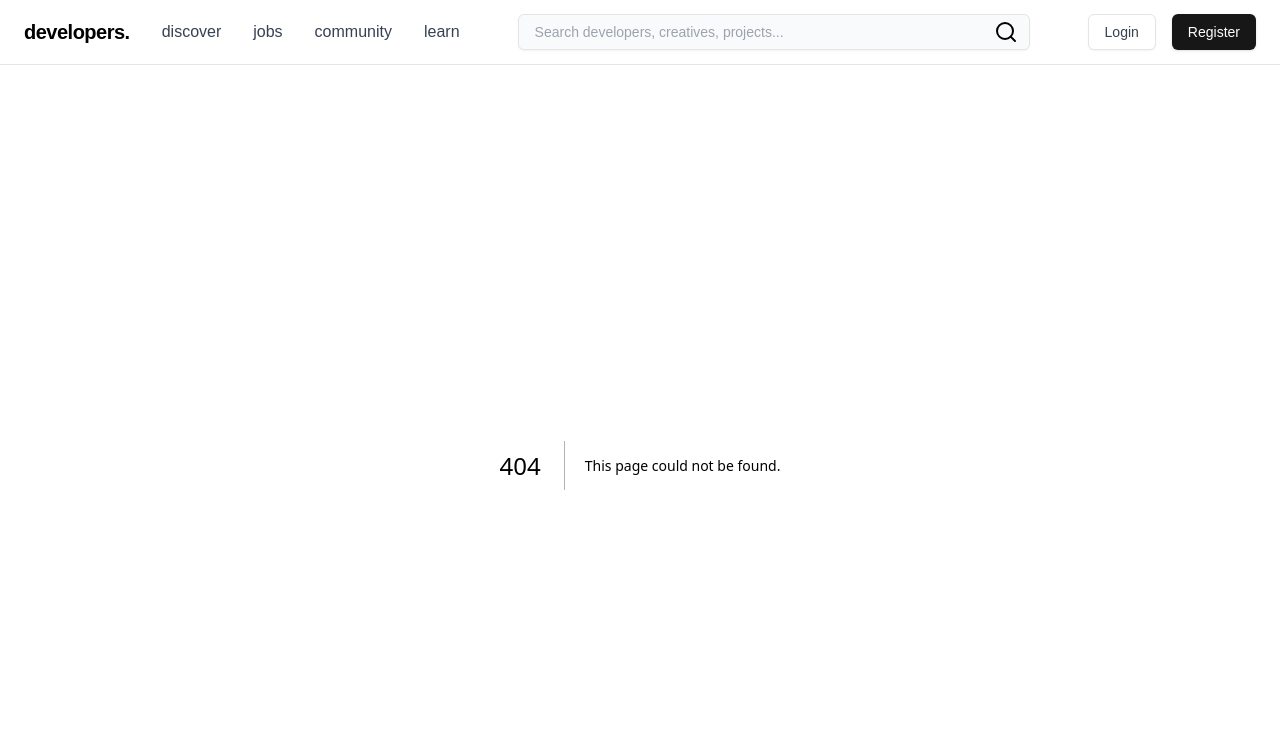
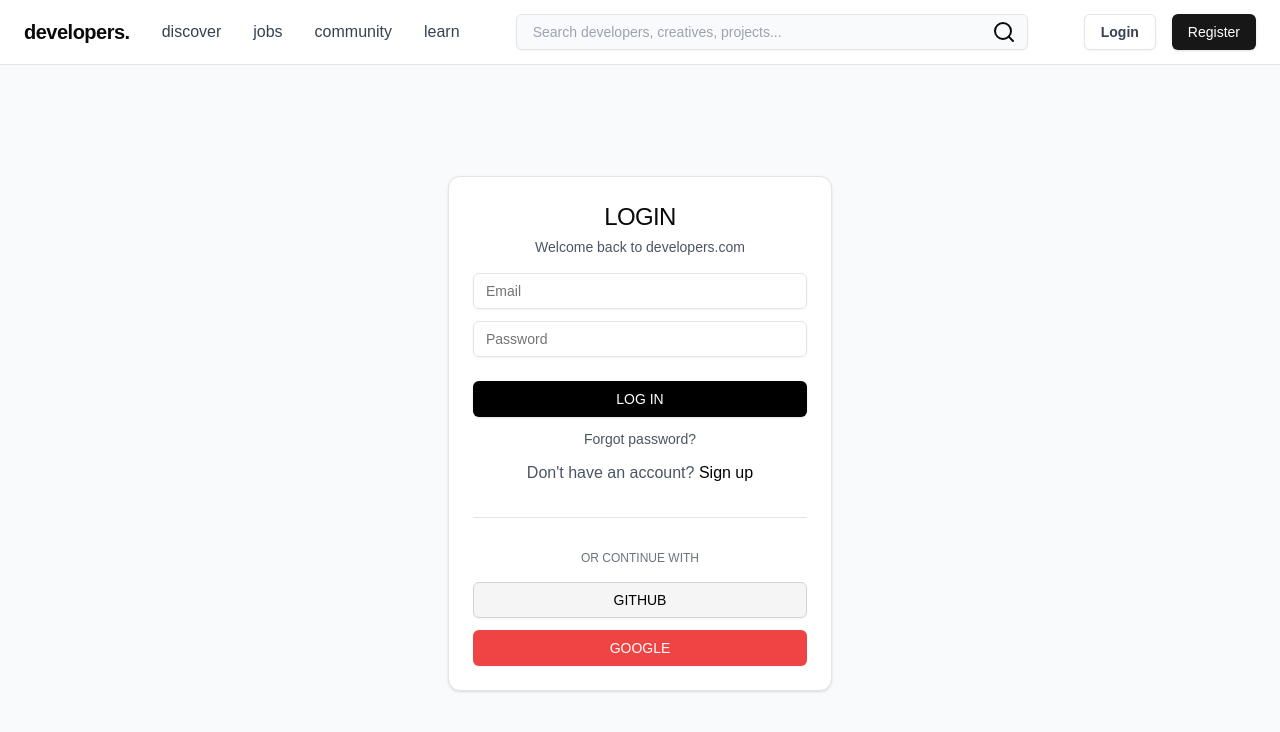
Before and after one commit to zshcole/developers, a Next.js app: page /signin in a window 1280 px wide. Before the commit this address had no page. Shown: the top 732 px of the page. Built offline with nearby package versions, Linux system fonts and the light colour scheme.

Commit message:
feature structure, domain types, and login form

```diff
--- a/src/app/page.tsx
+++ b/src/app/page.tsx
@@ -1,5 +1,6 @@
 'use client';
 import { useState } from 'react';
+import Heading from '@/components/heading';
 import { Button } from '@/components/ui/button';
 import { Card, CardContent, CardHeader } from '@/components/ui/card';
 import { Input } from '@/components/ui/input';
@@ -49,13 +50,12 @@ export default function Home() {
       {/* Membership CTA */}
       <div className='bg-black text-white py-12 md:py-16 px-4'>
         <div className='max-w-4xl mx-auto text-center'>
-          <h1 className='text-2xl md:text-4xl font-light mb-4 md:mb-6'>
-            Are you ready to take your development career to the next level?
-          </h1>
-          <p className='text-base md:text-xl mb-6 md:mb-8 font-light'>
-            Developers.com membership gives you the inspiration, the access, and the tools to uncover
-            the many exciting opportunities the industry has to offer. Join our community today.
-          </p>
+          <Heading
+            className='text-2xl md:text-4xl font-light mb-4 md:mb-6'
+            title="Are you ready to take your development career to the next level?"
+            description='Developers.com membership gives you the inspiration, the access, and the tools to uncover
+              the many exciting opportunities the industry has to offer. Join our community today.'
+            />
           <Button className='bg-white text-black px-6 md:px-8 py-3 hover:bg-gray'>
             JOIN NOW
           </Button>
--- /dev/null
+++ b/src/app/signin/page.tsx
@@ -0,0 +1,87 @@
+'use client';
+
+import Link from "next/link";
+import { useRouter } from "next/navigation";
+import { useState } from "react";
+import { Button } from "@/components/ui/button";
+import { Card, CardContent,CardHeader, CardTitle } from "@/components/ui/card";
+import { Input } from "@/components/ui/input";
+
+export default function Page() {
+    const [email, setEmail] = useState('');
+    const [password, setPassword] = useState('');
+    const [error, setError] = useState('');
+    const router = useRouter();
+
+    const handleSubmit = (e: React.FormEvent) => {
+        e.preventDefault();
+        router.push('/profile');
+        setError('');
+      };
+
+    return (
+        <div className="min-h-[calc(100vh-4rem)] grid place-items-center bg-gray-50">
+        <Card className="w-[90%] max-w-sm mx-auto">
+          <CardHeader className="space-y-1 text-center pb-4">
+            <CardTitle className="text-2xl font-light">LOGIN</CardTitle>
+            <p className="text-sm text-gray-600">Welcome back to developers.com</p>
+          </CardHeader>
+          <CardContent>
+            <form onSubmit={handleSubmit} className="space-y-4">
+              <div className="space-y-3">
+                <Input
+                  type="email"
+                  value={email}
+                  onChange={(e) => setEmail(e.target.value)}
+                  placeholder="Email"
+                  required
+                />
+                <Input
+                  type="password"
+                  value={password}
+                  onChange={(e) => setPassword(e.target.value)}
+                  placeholder="Password"
+                  required
+                />
+              </div>
+
+              {error && (
+                <p className="text-red-500 text-sm text-center">{error}</p>
+              )}
+
+              <div className="space-y-3 pt-2">
+                <Button
+                  type="submit"
+                  className="w-full bg-black hover:bg-gray-900 text-white transition-colors"
+                >
+                  LOG IN
+                </Button>
+                <div className="text-center text-sm">
+                  <Link href="#" className="text-gray-600 hover:text-black transition-colors">
+                    Forgot password?
+                  </Link>
+                </div>
+                <div>
+                    <p className="text-center text-gray-600">Don't have an account?
+                        <Link href="/signup" className="text-black hover:underline"> Sign up</Link>
+                    </p>
+                </div>
+              </div>
+            </form>
+
+            <div className="mt-8 pt-8 border-t text-center">
+              <p className="text-xs text-gray-500 mb-4">OR CONTINUE WITH</p>
+              <div className="space-y-3">
+                <Button variant={"secondary"} className="w-full border border-gray-300 hover:bg-gray-50 text-black transition-colors">
+                  GITHUB
+                </Button>
+                <Button variant={"secondary"} className="w-full bg-red-500 hover:bg-red-600 text-white transition-colors">
+                  GOOGLE
+                </Button>
+              </div>
+            </div>
+          </CardContent>
+        </Card>
+      </div>
+    );
+}
--- /dev/null
+++ b/src/app/signup/page.tsx
@@ -0,0 +1,15 @@
+'use client';
+
+import Heading from "@/components/heading";
+
+export default function Page() {
+
+    return (
+        <div className="max-w-md mx-auto px-4 py-12">
+            <div className='text-center mb-8'>
+                <Heading  title='SignUp'/>
+                <p className="text-gray-600">Welcome back to developers.com</p>
+            </div>
+        </div>
+    );
+}
--- /dev/null
+++ b/src/components/heading.tsx
@@ -0,0 +1,22 @@
+type HeadingProps = {
+    title: string;
+    description?: string;
+    className?: string;
+}
+
+const Heading: React.FC<HeadingProps> = ({title, className, description}) => {
+    return (
+        <div className='max-w-6xl mx-auto px-4'>
+            <h2 className={className}>
+                {title}
+            </h2>
+            {description && (
+                <p className={'text-base md:text-xl mb-6 md:mb-8 font-light'}>
+                    {description}
+                </p>
+            )}
+        </div>
+    );
+}
+
+export default Heading;
--- a/src/components/layouts/header.tsx
+++ b/src/components/layouts/header.tsx
@@ -92,16 +92,16 @@ const Header = () => {
                             <div className="flex items-center space-x-4">
                                 <Button asChild variant={"outline"}>
                                 <Link
-                                    href="/login"
-                                    className={`text-gray-700 hover:text-gray-900 ${pathname === '/login' ? 'font-semibold' : ''}`}
+                                    href="/signin"
+                                    className={`text-gray-700 hover:text-gray-900 ${pathname === '/signin' ? 'font-semibold' : ''}`}
                                 >
                                     Login
                                 </Link>
                                 </Button>
                                 <Button asChild>
                                 <Link
-                                    href="/register"
-                                    className={`bg-black text-white px-4  py-2 rounded-lg hover:bg-gray-800 ${pathname === '/register' ? 'font-semibold' : ''}`}
+                                    href="/signup"
+                                    className={`bg-black text-white px-4  py-2 rounded-lg hover:bg-gray-800 ${pathname === '/signup' ? 'font-semibold' : ''}`}
                                 >
                                     Register
                                 </Link>
--- /dev/null
+++ b/src/features/developers/types/index.ts
@@ -0,0 +1,36 @@
+// Core Domain Types
+export interface Developer {
+    id: string;
+    name: string;
+    role: string;
+    avatar: string;
+    bio: string;
+    projects: Project[];
+    socials: Social[];
+}
+
+export interface Project {
+    id: string;
+    title: string;
+    description: string;
+    technologies: Skill[];
+    developer: Developer;
+  }
+
+  export interface Skill {
+    id: string;
+    name: string;
+    type: SkillType;
+  }
+
+  export interface Social {
+    id: string;
+    name: string;
+    url: string;
+  }
+
+  export enum SkillType {
+    Language = 'Language',
+    Framework = 'Framework',
+    Platform = 'Platform'
+  }
--- a/tailwind.config.ts
+++ b/tailwind.config.ts
@@ -6,6 +6,7 @@ export default {
     "./src/pages/**/*.{js,ts,jsx,tsx,mdx}",
     "./src/components/**/*.{js,ts,jsx,tsx,mdx}",
     "./src/app/**/*.{js,ts,jsx,tsx,mdx}",
+	"./src/features/**/*.{js,ts,jsx,tsx,mdx}",
   ],
   theme: {
   	extend: {
```
Also changed, not shown: src/features/developers/components/user.tsx (added), src/features/developers/constants.tsx (added), src/features/developers/utils/utils.ts (added).
